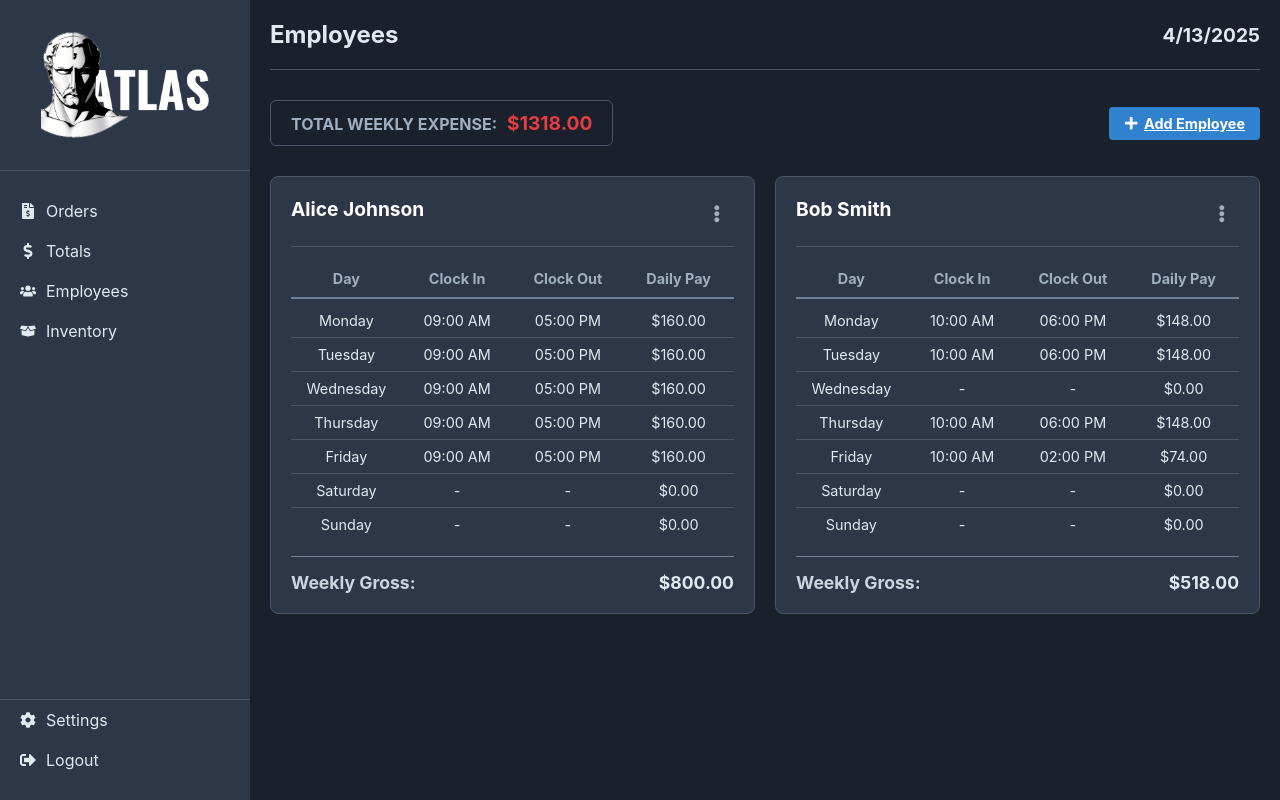
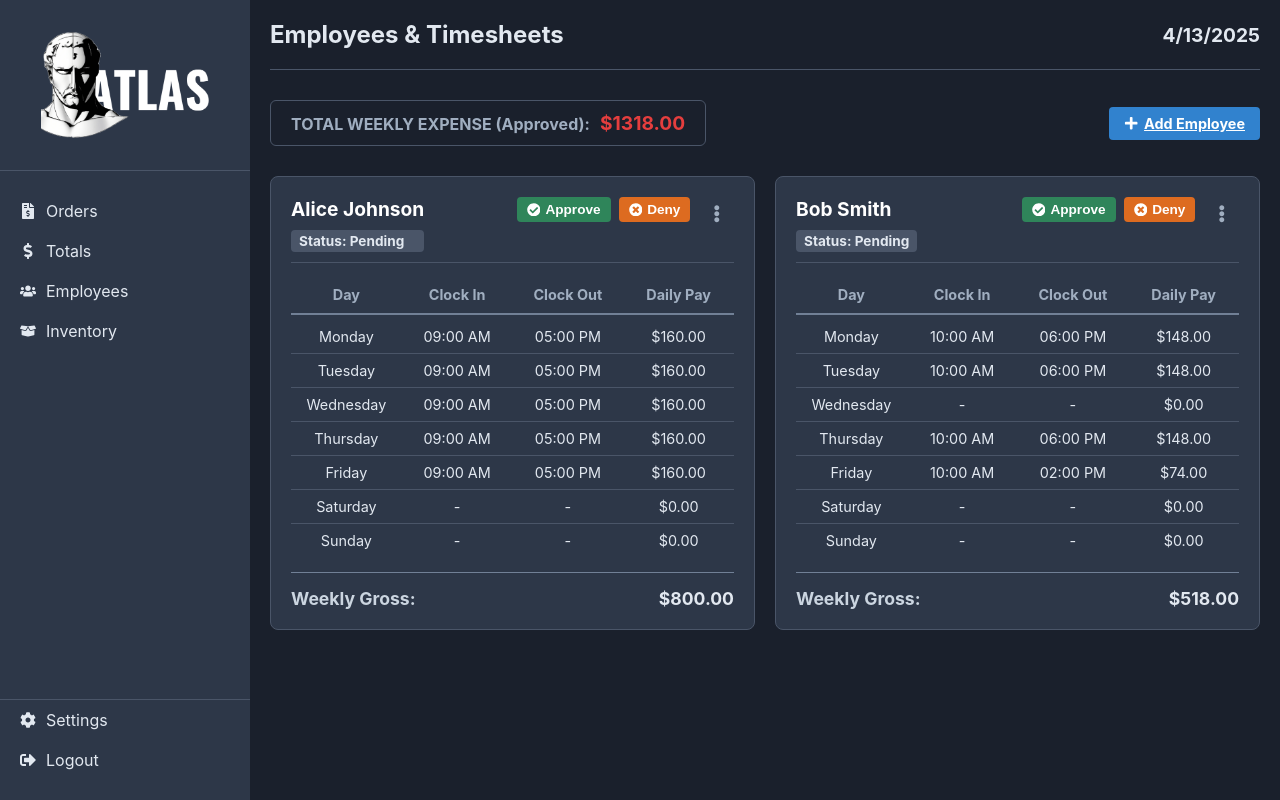
Before and after one commit to Grant-Bever/Atlas, a React (Create React App) app in the folder client/: page /employees in a window 1280 px wide. Built offline with nearby package versions, Linux system fonts and the light colour scheme.

Commit message:
Database made

```diff
--- a/client/src/pages/ManagerEmployees.jsx
+++ b/client/src/pages/ManagerEmployees.jsx
@@ -4,7 +4,7 @@ import ManagerLayout from '../components/ManagerLayout';
 import '../styles/Employees.css'; // Create this CSS file
 import '../styles/Table.css'; // Reusing action menu styles from Table.css
 import '../styles/Modal.css'; // Reusing modal styles
-import { FaPlus, FaEdit, FaTrashAlt, FaSearch, FaUpload, FaEllipsisV } from 'react-icons/fa';
+import { FaPlus, FaEdit, FaTrashAlt, FaSearch, FaUpload, FaEllipsisV, FaCheckCircle, FaTimesCircle } from 'react-icons/fa';
 import { formatTimeTo12Hour } from '../utils/formatTime'; // Import the utility function
 
 // --- Sample Data ---
@@ -18,6 +18,7 @@ const sampleEmployees = [
     dateHired: '2023-01-15',
     phoneNumber: '555-123-4567',
     email: 'alice.j@example.com',
+    approvalStatus: 'Pending',
     timesheet: {
       Monday: { clockIn: '09:00', clockOut: '17:00', hours: 8, dailyPay: 160.00 },
       Tuesday: { clockIn: '09:00', clockOut: '17:00', hours: 8, dailyPay: 160.00 },
@@ -37,6 +38,7 @@ const sampleEmployees = [
     dateHired: '2023-06-01',
     phoneNumber: '555-987-6543',
     email: 'bob.s@example.com',
+    approvalStatus: 'Pending',
     timesheet: {
       Monday: { clockIn: '10:00', clockOut: '18:00', hours: 8, dailyPay: 148.00 },
       Tuesday: { clockIn: '10:00', clockOut: '18:00', hours: 8, dailyPay: 148.00 },
@@ -59,6 +61,14 @@ function ManagerEmployees() {
   const [totalWeeklyExpense, setTotalWeeklyExpense] = useState(0);
   const [openEmployeeMenuId, setOpenEmployeeMenuId] = useState(null); // State for employee action menu
   const [fireModalState, setFireModalState] = useState({ isOpen: false, employeeId: null, employeeName: '' }); // State for fire confirmation
+  const [confirmationModalState, setConfirmationModalState] = useState({
+    isOpen: false,
+    actionType: null,
+    employeeId: null,
+    employeeName: '',
+    title: '',
+    message: ''
+  });
 
   // Calculate total weekly salary expense
   useEffect(() => {
@@ -98,6 +108,31 @@ function ManagerEmployees() {
     setFireModalState({ isOpen: true, employeeId: employeeId, employeeName: employeeName });
   };
 
+  // --- NEW: Timesheet Approval Handlers ---
+  const handleApproveClick = (e, employeeId, employeeName) => {
+    e.stopPropagation();
+    setConfirmationModalState({
+        isOpen: true,
+        actionType: 'approve',
+        employeeId,
+        employeeName,
+        title: 'Confirm Timesheet Approval',
+        message: `Are you sure you want to approve the timesheet for ${employeeName}? Please double-check the hours and pay before confirming.`
+    });
+  };
+
+  const handleDenyClick = (e, employeeId, employeeName) => {
+    e.stopPropagation();
+    setConfirmationModalState({
+        isOpen: true,
+        actionType: 'deny',
+        employeeId,
+        employeeName,
+        title: 'Confirm Timesheet Denial',
+        message: `Are you sure you want to deny the timesheet for ${employeeName}? This action should be taken if there are discrepancies. Please ensure this is correct before confirming.`
+    });
+  };
+
   // --- Modal Handlers ---
   const handleConfirmFire = () => {
     const { employeeId, employeeName } = fireModalState;
@@ -111,12 +146,39 @@ function ManagerEmployees() {
     setFireModalState({ isOpen: false, employeeId: null, employeeName: '' });
   };
 
+  // --- NEW: Generic Confirmation Modal Handlers ---
+  const handleConfirmAction = () => {
+    const { actionType, employeeId, employeeName } = confirmationModalState;
+
+    // Update employee state based on action
+    setEmployees(prevEmployees =>
+      prevEmployees.map(emp => {
+        if (emp.employeeId === employeeId) {
+          const newStatus = actionType === 'approve' ? 'Approved' : 'Denied';
+          console.log(`${actionType === 'approve' ? 'Approving' : 'Denying'} timesheet for ${employeeName} (ID: ${employeeId}). New status: ${newStatus}`);
+          // TODO: API Call to update timesheet status
+          return { ...emp, approvalStatus: newStatus };
+        }
+        return emp;
+      })
+    );
+
+    // Close the modal
+    setConfirmationModalState({ isOpen: false, actionType: null, employeeId: null, employeeName: '', title: '', message: '' });
+  };
+
+  const handleCancelAction = () => {
+    // Just close the modal
+    setConfirmationModalState({ isOpen: false, actionType: null, employeeId: null, employeeName: '', title: '', message: '' });
+  };
+
   return (
-    <ManagerLayout pageTitle="Employees">
+    <ManagerLayout pageTitle="Employees & Timesheets">
        {/* Add controls bar */}
        <div className="page-actions-bar">
             <div className="total-salary-expense">
-                <span>TOTAL WEEKLY EXPENSE:</span>
+                <span>TOTAL WEEKLY EXPENSE (Approved):</span>
+                 {/* TODO: Calculate approved expense only */}
                 <span>${totalWeeklyExpense.toFixed(2)}</span>
             </div>
             <Link to="/employees/add" className="button button-primary add-employee-button">
@@ -131,21 +193,47 @@ function ManagerEmployees() {
             const isMenuOpen = openEmployeeMenuId === employee.employeeId;
             return (
               <div key={employee.employeeId} className="employee-card">
-                {/* Card Header with Name and Action Menu */}
+                {/* Card Header with Name, Actions, and Action Menu */}
                 <div className="employee-card-header">
+                    <div className="header-left"> {/* Group name and status */}
                         <h3>{employee.name}</h3>
-                  <div className="employee-action-menu-container action-menu-container"> { /* Re-use container class */}
+                         {/* NEW: Display Approval Status */}
+                        <div className={`approval-status ${employee.approvalStatus.toLowerCase()}`}>
+                            Status: {employee.approvalStatus}
+                        </div>
+                    </div>
+                    <div className="header-right"> {/* Group buttons and menu */}
+                         {/* NEW: Timesheet Approval Actions */}
+                         <div className="timesheet-approval-actions">
+                             <button
+                                className="button button-success button-small"
+                                onClick={(e) => handleApproveClick(e, employee.employeeId, employee.name)}
+                                disabled={employee.approvalStatus === 'Approved' || employee.approvalStatus === 'Denied'} // Disable if Approved or Denied
+                             >
+                                <FaCheckCircle /> Approve
+                             </button>
+                             <button
+                                className="button button-warning button-small"
+                                onClick={(e) => handleDenyClick(e, employee.employeeId, employee.name)}
+                                disabled={employee.approvalStatus === 'Approved' || employee.approvalStatus === 'Denied'} // Disable if Approved or Denied
+                             >
+                                <FaTimesCircle /> Deny
+                             </button>
+                         </div>
+                         {/* Existing Action Menu */}
+                         <div className="employee-action-menu-container action-menu-container">
                             <button
                                 onClick={(e) => handleEmployeeMenuToggle(e, employee.employeeId)}
-                        className="icon-button menu-dots-button"> { /* Re-use button class */}
+                                className="icon-button menu-dots-button">
                                <FaEllipsisV />
                             </button>
                             {isMenuOpen && (
-                        <div className="action-menu"> { /* Re-use menu class */}
-                           <button onClick={(e) => handleEditEmployee(e, employee.employeeId)}><FaEdit /> Edit</button>
-                           <button onClick={(e) => handleFireClick(e, employee.employeeId, employee.name)} className="danger"><FaTrashAlt /> Fire</button>
+                                <div className="action-menu">
+                                   <button onClick={(e) => handleEditEmployee(e, employee.employeeId)}><FaEdit /> Edit Employee</button>
+                                   <button onClick={(e) => handleFireClick(e, employee.employeeId, employee.name)} className="danger"><FaTrashAlt /> Fire Employee</button>
                                 </div>
                             )}
+                         </div>
                     </div>
                 </div>
 
@@ -190,7 +278,27 @@ function ManagerEmployees() {
             <p>Are you sure you want to fire <strong>{fireModalState.employeeName}</strong>? This action cannot be undone and will restrict their access.</p>
             <div className="modal-actions">
               <button onClick={handleCancelFire} className="button button-secondary">Cancel</button>
-              <button onClick={handleConfirmFire} className="button button-danger">Confirm Fire</button> { /* Optional: different style */}
+              <button onClick={handleConfirmFire} className="button button-danger">Confirm Fire</button>
+            </div>
+          </div>
+        </div>
+      )}
+
+      {/* NEW: Generic Confirmation Modal for Approve/Deny */}
+      {confirmationModalState.isOpen && (
+        <div className="modal-overlay">
+          <div className="modal-content">
+            <h4>{confirmationModalState.title}</h4>
+            <p>{confirmationModalState.message}</p>
+            <div className="modal-actions">
+              <button onClick={handleCancelAction} className="button button-secondary">Cancel</button>
+              <button
+                onClick={handleConfirmAction}
+                 // Use success style for approve confirm, danger for deny confirm
+                className={`button ${confirmationModalState.actionType === 'approve' ? 'button-success' : 'button-danger'}`}
+              >
+                Confirm {confirmationModalState.actionType === 'approve' ? 'Approval' : 'Denial'}
+              </button>
             </div>
           </div>
         </div>
--- a/client/src/styles/Employees.css
+++ b/client/src/styles/Employees.css
@@ -57,10 +57,23 @@
 .employee-card-header {
     display: flex;
     justify-content: space-between;
-    align-items: flex-start; /* Align items to the top */
+    align-items: flex-start; /* Align top edges */
     margin-bottom: 15px;
     border-bottom: 1px solid #4a5568;
     padding-bottom: 10px;
+    gap: 15px; /* Add some space between left/right */
+}
+
+.header-left {
+    display: flex;
+    flex-direction: column;
+    gap: 5px; /* Space between name and status */
+}
+
+.header-right {
+    display: flex;
+    align-items: flex-start; /* Align buttons/menu to top */
+    gap: 10px; /* Space between approve/deny buttons and menu */
 }
 
 .employee-card-header h3 {
@@ -134,3 +147,72 @@
 .button.button-danger:hover {
     background-color: #9b2c2c; /* Even Darker Red */
 }
+
+/* NEW: Success Button Style (for Approve) */
+.button.button-success {
+    background-color: #2f855a; /* Dark Green */
+    color: white;
+}
+
+.button.button-success:hover:not(:disabled) {
+    background-color: #276749; /* Darker Green */
+}
+
+/* NEW: Warning Button Style (for Deny) */
+.button.button-warning {
+    background-color: #dd6b20; /* Dark Orange */
+    color: white;
+}
+
+.button.button-warning:hover:not(:disabled) {
+    background-color: #c05621; /* Darker Orange */
+}
+
+/* NEW: Small Button Variant */
+.button.button-small {
+    padding: 5px 10px; /* Smaller padding */
+    font-size: 0.85rem; /* Smaller font */
+    display: flex;
+    align-items: center;
+    gap: 5px; /* Space between icon and text */
+}
+
+/* NEW: Disabled Button Style */
+.button:disabled {
+    background-color: #4a5568; /* Medium Gray */
+    color: #a0aec0; /* Lighter Gray */
+    cursor: not-allowed;
+    opacity: 0.6;
+}
+
+/* NEW: Approval Status Display */
+.approval-status {
+    font-size: 0.85rem;
+    font-weight: bold;
+    padding: 3px 8px;
+    border-radius: 4px;
+    display: inline-block; /* Fit content */
+    margin-top: 4px; /* Space below name */
+    white-space: nowrap; /* Prevent text wrapping */
+}
+
+.approval-status.pending {
+    background-color: #4a5568; /* Medium Gray */
+    color: #e2e8f0;
+}
+
+.approval-status.approved {
+    background-color: #2f855a; /* Dark Green */
+    color: white;
+}
+
+.approval-status.denied {
+    background-color: #c05621; /* Darker Orange */
+    color: white;
+}
+
+/* NEW: Timesheet Approval Action Buttons Group */
+.timesheet-approval-actions {
+    display: flex;
+    gap: 8px; /* Space between approve/deny */
+}
```
Also changed, not shown: 1 other file (tests, documents, lock files or other folders). Lines whose indentation alone changed are shown as unchanged.
